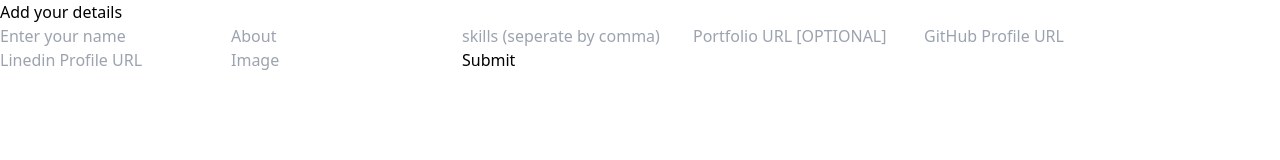
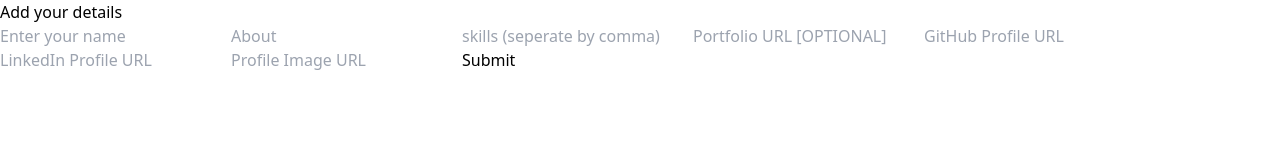
Before and after one commit to dakshsawhneyy/Dynamic-Portfolio-Generator, a React (Vite) app: page / in a window 1280 px wide. Shown: the top 160 px of the page. Built offline with nearby package versions, Linux system fonts and the light colour scheme; the HTML template or start-up script is replaced by a standard one.

Commit message:
Completed portfolio form

```diff
--- a/src/pages/PortfolioForm.jsx
+++ b/src/pages/PortfolioForm.jsx
@@ -1,6 +1,5 @@
 import { useState } from "react"
 import { useNavigate } from "react-router-dom"
-
 
 const PortfolioForm = () => {
 
@@ -26,33 +25,33 @@ const PortfolioForm = () => {
 
     alert('Portfolio details submitted successfully!');
 
-    // navigating to /preview
-    navigate('/preview');
-
     // Reseting the values after submission
-    setFormData = ({
+    setFormData({
         name: '',
         about: '',
         skills: '',
-        portfolio: '[]',
+        portfolio: '',
         github: '',
         linkedin: '',
         image: ''
     })
+
+    // navigating to /preview
+    navigate('/preview');
   }
 
   return (
     <form onSubmit={handleSubmit}>
       <div className='flex flex-col gap-5 justify-center items-center h-screen'>
         <h1 className="text-3xl font-bold my-8">Add your details</h1>
-        {/* Using ...formData because going to next field, prev fields data doesnt gets lost */}
+        {/* Using ...formData ensures previous field values are retained when updating a single field. */}
         <input placeholder='Enter your name' value={formData['name']} onChange={(e) => setFormData({...formData, name:e.target.value})} type='text' id='name' className='py-2 px-1 w-[300px] border' required />
         <input placeholder='About' type='text' value={formData['about']} id='about' onChange={(e) => setFormData({...formData, about:e.target.value})} className='py-2 px-1 w-[300px] border' required />
         <input placeholder='skills (seperate by comma)' type='text' id='skills' value={formData['skills']} onChange={(e) => setFormData({...formData, skills:e.target.value})} className='py-2 px-1 w-[300px] border' required />
-        <input placeholder='Portfolio URL [OPTIONAL]' value={formData['portfolio']} onChange={(e) => setFormData({...formData, portfolio:e.target.value})} type='text' id='portfolio' className='py-2 px-1 w-[300px] border' />
-        <input placeholder='GitHub Profile URL' value={formData['github']} type='text' id='github' onChange={(e) => setFormData({...formData, github:e.target.value})} className='py-2 px-1 w-[300px] border' required />
-        <input placeholder='Linedin Profile URL'  type='text' id='linkedin' value={formData['linkedin']} onChange={(e) => setFormData({...formData, linkedin:e.target.value})} className='py-2 px-1 w-[300px] border' required />
-        <input placeholder='Image'  type='text' id='image' value={formData['image']} onChange={(e) => setFormData({...formData, image:e.target.value})} className='py-2 px-1 w-[300px] border' required />
+        <input placeholder='Portfolio URL [OPTIONAL]' value={formData['portfolio']} onChange={(e) => setFormData({...formData, portfolio:e.target.value})} type='url' id='portfolio' className='py-2 px-1 w-[300px] border' />
+        <input placeholder='GitHub Profile URL' value={formData['github']} type='url' id='github' onChange={(e) => setFormData({...formData, github:e.target.value})} className='py-2 px-1 w-[300px] border' required />
+        <input placeholder='LinkedIn Profile URL'  type='url' id='linkedin' value={formData['linkedin']} onChange={(e) => setFormData({...formData, linkedin:e.target.value})} className='py-2 px-1 w-[300px] border' required />
+        <input placeholder='Profile Image URL'  type='url' id='image' value={formData['image']} onChange={(e) => setFormData({...formData, image:e.target.value})} className='py-2 px-1 w-[300px] border' required />
         <button type="submit" className="text-white bg-black py-2 px-2 rounded">Submit</button>
       </div>
     </form>
```
